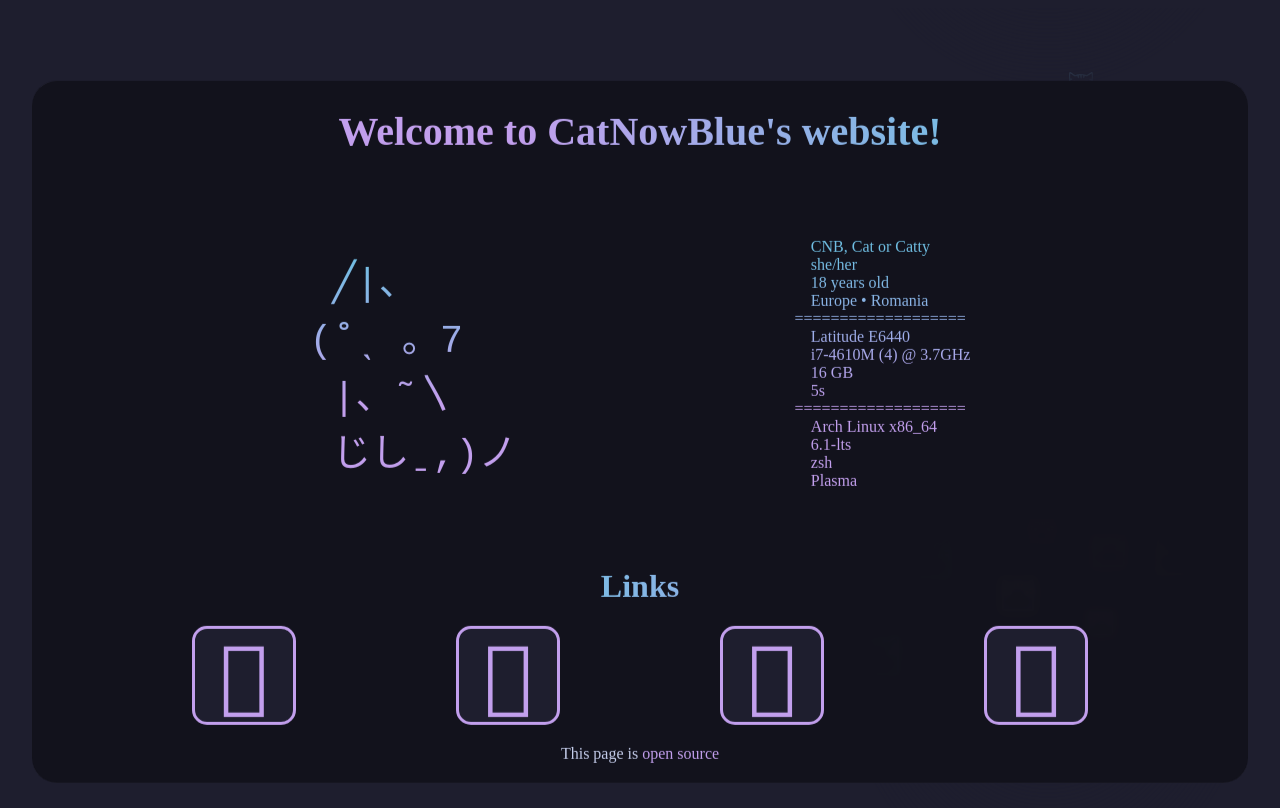
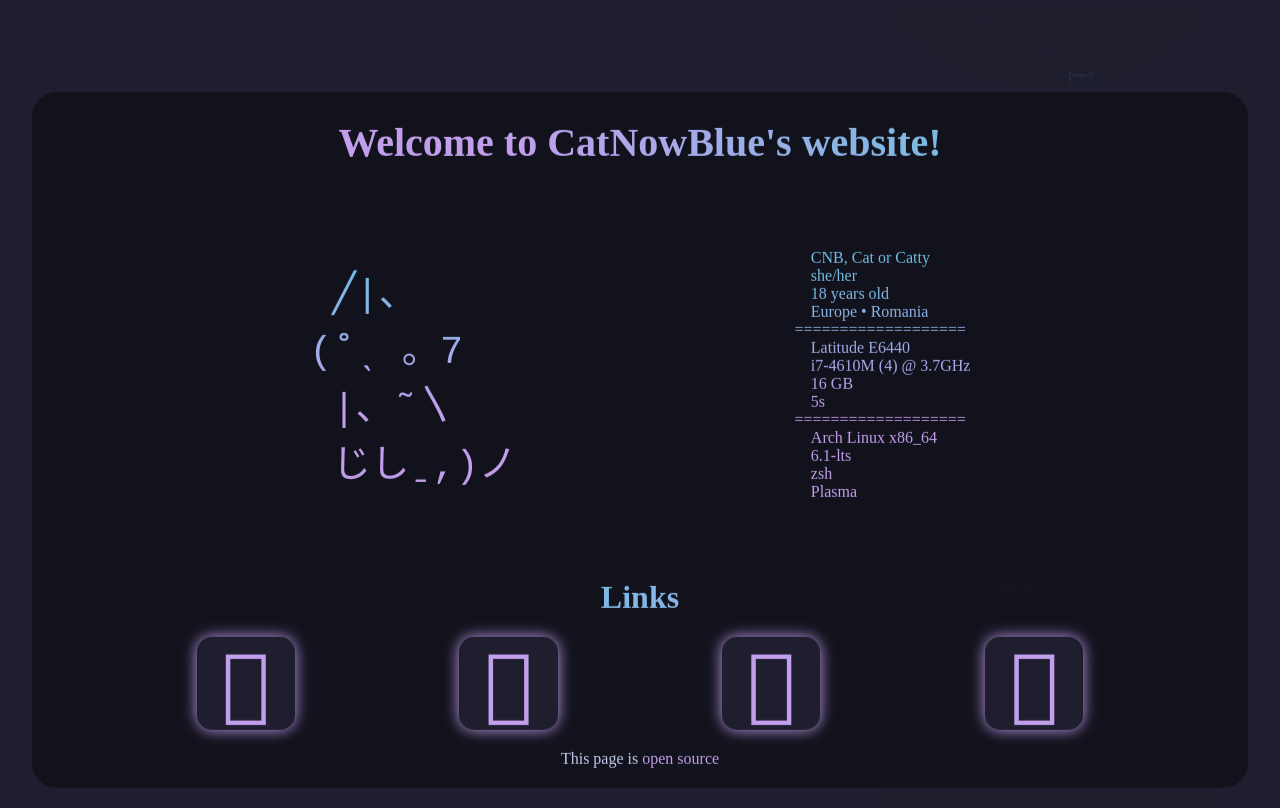
Before and after one commit to raluvy95/raluvy95.github.io, a Svelte app: page / in a window 1280 px wide. Built offline with nearby package versions, Linux system fonts and the light colour scheme; a web font is replaced by a local one.

Commit message:
updated button design

```diff
--- a/src/Body.svelte
+++ b/src/Body.svelte
@@ -75,7 +75,7 @@
         position: absolute;
         z-index: 2;
         width: 95%;
-        top: 54vh;
+        top: 55vh;
         left: 50%;
         transform: translate(-50%, -50%);
         border-radius: 25px;
@@ -137,14 +137,14 @@
                     padding: 0 25px;
                     transition: 0.3s;
                     color: p.$mauve;
-                    border: solid p.$mauve;
+                    box-shadow: 0 0 15px p.$mauve;
                     border-top-width: 3px;
                     &:hover {
                         background-color: p.$mauve;
                         cursor: pointer;
                         border: none;
+                        box-shadow: none;
                         color: p.$crust;
-                        border: solid p.$crust;
                     }
                 }
             }
```
